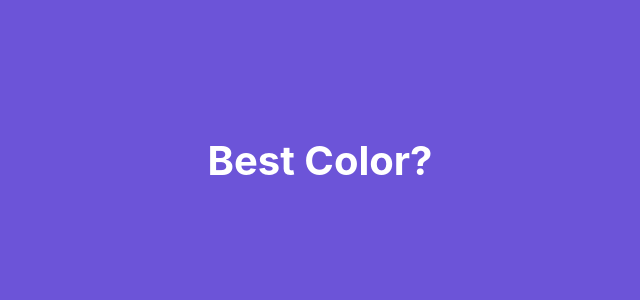
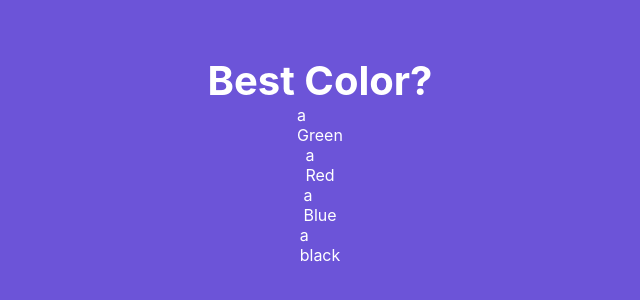
Before and after one commit to tmz81/Quiz-Application, a Next.js app: page / in a window 1280 px wide. Shown: the part 240-540 px from the top of the page, without its empty margins (320-960 px from the left). Built offline with nearby package versions, Linux system fonts and the light colour scheme.

Commit message:
create Answer Component struct

```diff
--- /dev/null
+++ b/components/Answer.tsx
@@ -0,0 +1,31 @@
+import styles from '../styles/Answer.module.css';
+import AnswersModel from "../model/answers";
+
+interface AnswerProps {
+  value: AnswersModel;
+  index: number;
+  letter: string;
+  colorLetter: string;
+}
+
+export default function Answer(props: AnswerProps) {
+  const answer = props.value;
+
+  return (
+    <div className={styles.answer}>
+      <div className={styles.contentAnswer}>
+        <div className={styles.front}>
+          <div className={styles.letter}>
+            {props.letter}
+          </div>
+          <div className={styles.value}>
+            {answer.value}
+          </div>
+        </div>
+        <div className={styles.back}>
+
+        </div>
+      </div>
+    </div>
+  )
+}
--- a/components/Quest.tsx
+++ b/components/Quest.tsx
@@ -1,6 +1,7 @@
 import styles from '../styles/Quest.module.css';
 import QuestionModel from "../model/question"
 import Enunciate from './Enunciate';
+import Answer from './Answer';
 
 interface QuestProps {
   value: QuestionModel
@@ -9,9 +10,22 @@ interface QuestProps {
 export default function Quest(props: QuestProps) {
   const quest = props.value
 
+  function renderAnswer() {
+    return quest.answers.map((answer, i) => {
+      return (<Answer
+        key={i}
+        value={answer}
+        index={i}
+        letter={'a'}
+        colorLetter={'F2C866'}
+      />
+    )})
+  }
+
   return (
     <div className={styles.quest}>
       <Enunciate text={quest.enunciate}/>
+      {renderAnswer()}
     </div>
   )
 }
--- /dev/null
+++ b/styles/Answer.module.css
@@ -0,0 +1,23 @@
+.answer {
+  display: flex;
+}
+
+.contentAnswer {
+
+}
+
+.letter {
+
+}
+
+.value {
+
+}
+
+.front {
+
+}
+
+.back {
+
+}
```
